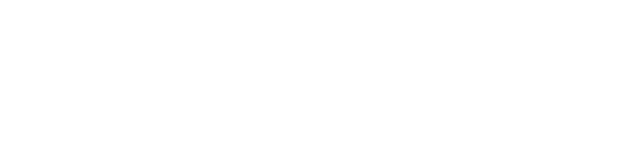
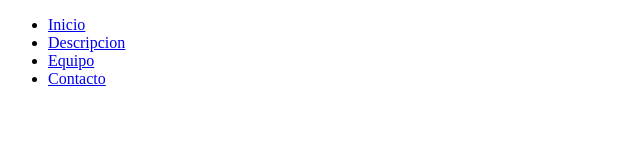
Before and after one commit to DiDream/diario-clases-app, a plain HTML site: page index.html in a window 1280 px wide. Shown: the whole page, without its empty margins (0-640 px from the left). Drawn offline with Linux system fonts and the light colour scheme.

Commit message:
Implentacion del html de header

```diff
--- a/index.html
+++ b/index.html
@@ -5,6 +5,16 @@
     <title></title>
   </head>
   <body>
+    <head>
+      <nav>
+        <ul>
+          <li><a href="#">Inicio</a></li>
+          <li><a href="#">Descripcion</a></li>
+          <li><a href="#">Equipo</a></li>
+          <li><a href="#">Contacto</a></li>
+        </ul>
+      </nav>
+    </head>
 
   </body>
 </html>
```
